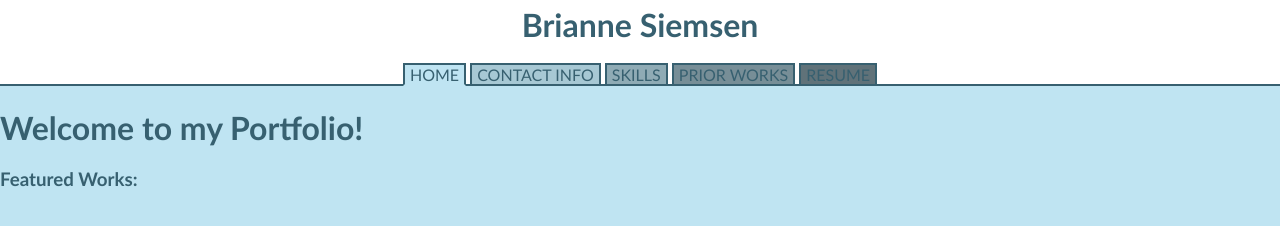
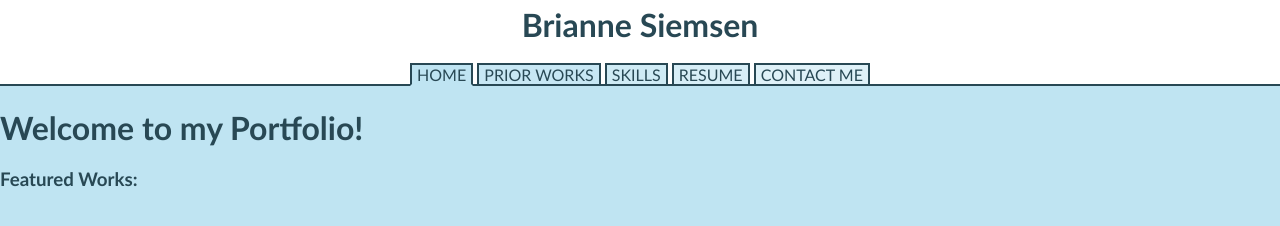
Before and after one commit to parsnippity/portfolio, a plain HTML site: page index.html in a window 1280 px wide. Drawn offline with Linux system fonts and the light colour scheme.

Commit message:
messed with colors

```diff
--- a/index.html
+++ b/index.html
@@ -17,17 +17,22 @@
     <div id="nav">
         <h1 id="name">Brianne Siemsen</h1>
         <a class="navClicks" id="homeClick" onclick="show(`home`)">HOME</a>
-        <a class="navClicks" id="contactClick" onclick="show(`contact`)">CONTACT INFO</a>
+        <a class="navClicks" id="worksClick" onclick="show(`works`)">PRIOR WORKS</a>
         <a class="navClicks" id="skillsClick" onclick="show(`skills`)">SKILLS</a>
-        <a class="navClicks" id="worksClick" onclick="show(`works`)">PRIOR WORKS</a>
         <a class="navClicks" id="resumeClick" onclick="show(`resume`)">RESUME</a>
+        <a class="navClicks" id="contactClick" onclick="show(`contact`)">CONTACT ME</a>
     </div>
     <div id="home" class="fade-in-text">
         <h1>Welcome to my Portfolio!</h1>
         <h3>Featured Works:</h3>
     </div>
-    <div id="contact" hidden>
-        <p>4810 W Paradise Ln, Glendale, AZ 85306 C: 602.607.2953 | E: briannesiemsen@gmail.com</p>
+    <div id="works" hidden>
+        <a href="https://parsnippity.github.io/breesbeads/">Bree's Beads</a>
+        <a href="https://parsnippity.github.io/picturegridproject/">Picture Grid Project</a>
+        <a href="https://parsnippity.github.io/calculator/">Calculator</a>
+        <a href="https://parsnippity.github.io/breadsticksrecipe/">Breadsticks Recipe</a>
+        <a href="https://parsnippity.github.io/TicTacToe/">Tic Tac Toe</a>
+        <a href="https://parsnippity.github.io/Brees-Pizza/">Bree's Pizza</a>
     </div>
     <div id="skills" hidden>
         <ul>
@@ -37,28 +42,28 @@
             <li>Knowledge of problem-solving and troubleshooting strategies applicable to software development</li>
             <li>Skilled in identifying errors in program modules</li>
             <li>Experience with version control systems</li>
+            <li>Knowledge of HTML5, CSS3, and JavaScript</li>
         </ul>
-    </div>
-    <div id="works" hidden>
-        <a href="https://parsnippity.github.io/breesbeads/">Bree's Beads</a>
-        <a href="https://parsnippity.github.io/picturegridproject/">Picture Grid Project</a>
-        <a href="https://parsnippity.github.io/calculator/">Calculator</a>
-        <a href="https://parsnippity.github.io/breadsticksrecipe/">Breadsticks Recipe</a>
-        <a href="https://parsnippity.github.io/TicTacToe/">Tic Tac Toe</a>
-        <a href="https://parsnippity.github.io/Brees-Pizza/">Bree's Pizza</a>
     </div>
     <div id="resume" hidden>
         <h3>Education</h3>
-        <h4>West-MEC Phoenix, AZ Expected Grad Date: May 2024 Coding Program</h4>
+        <h4>West-MEC Coding Program, Phoenix, AZ</h4>
+        <h4>Expected Grad Date: May 2024</h4>
         <p>This two-year interactive program prepares students for a career as a software developer. The program teaches students how to design and develop software, build apps for phones, tablets, websites, and write and test computer code.</p>
-        <h4>Arizona Virtual Academy Glendale, AZ Expected Grad Date: May 2024</h4>
+        <h4>Arizona Virtual Academy, Glendale, AZ</h4>
+        <h4>Expected Grad Date: May 2024</h4>
         <p>Relevant Coursework: Web Design, Game Design, Computer Literacy</p>
         <h3>Work Experience</h3>
-        <h4>City of Glendale Public Library Glendale, AZ 07/2022 - Present Teen Volunteer</h4>
+        <h4>City of Glendale Public Library, Glendale, AZ, Teen Volunteer</h4>
+        <h4>07/2022 - Present</h4>
         <p>Manned Summer Reading Program and shelved books</p>
         <h3>Extracurricular Activities</h3>
-        <h4>FBLA 08/2022 - Present</h4>
+        <h4>FBLA</h4>
+        <h4>08/2022 - Present</h4>
         <p>Member since 2022, E-Business submission for Regional Conference in progress</p>
+    </div>
+    <div id="contact" hidden>
+        <p>4810 W Paradise Ln, Glendale, AZ 85306 C: 602.607.2953 | E: briannesiemsen@gmail.com</p>
     </div>
     <script src="./index.js"></script>
 </body>
--- a/index.js
+++ b/index.js
@@ -1,6 +1,7 @@
-let bits = [{main: "home", click: "homeClick", color:"#bfe4f2", textColor: "#386373"}, {main: "contact", click: "contactClick", color: "#a7c8d4", textColor: "#294954"}, {main: "skills", click: "skillsClick", color: "#8fabb5", textColor: "#1A2E36"}, {main: "works", click: "worksClick", color: "#778e97", textColor: "#6FC2E3"}, {main: "resume", click: "resumeClick", color: "#607279", textColor: "#60A8C4"}];
+let bits = [{main: "home", click: "homeClick", color:"#bfe4f2", textColor: "#f1dff8"}, {main: "works", click: "worksClick", color: "#c7e7f4", textColor: "#eed7f7"}, {main: "skills", click: "skillsClick", color: "#cfebf5", textColor: "#ebcff5"}, {main: "resume", click: "resumeClick", color: "#d7eef7", textColor: "#e7c7f4"}, {main: "contact", click: "contactClick", color: "#dff1f8", textColor: "#e4bff2"}];
 let shown = bits[0];
 let current = bits[0];
+//B7E1F0
 
 function show(hi){
     for(let item of bits){
--- a/test.css
+++ b/test.css
@@ -2,26 +2,26 @@ body {
     background-color: rgb(191, 228, 242);
     font-family:'Gill Sans', 'Gill Sans MT', Calibri, 'Trebuchet MS', sans-serif;
     margin: 0px;
-    color: #376070;
+    color: #284854;
 }
 
 #nav {
     background-color: white;
-    color: #376070;
+    color: #284854;
     text-align: center;
     padding: 5px;
     position: sticky;
     padding-bottom: 0px;
-    border-bottom: 2px solid #376070;
+    border-bottom: 2px solid #284854;
 }
 
 .navClicks {
-    border-right: 2px solid #376070;
+    border-right: 2px solid #284854;
     padding-right: 5px;
     padding-left: 5px;
     text-decoration: none;
-    border-left: 2px solid #376070;
-    border-top: 2px solid #376070;
+    border-left: 2px solid #284854;
+    border-top: 2px solid #284854;
 }
 
 #homeClick {
@@ -29,24 +29,29 @@ body {
     border-bottom: 2px solid #bfe4f2;
 }
 
-#contactClick {
-    background-color: #a7c8d4;border-bottom: 2px solid #376070;
+#worksClick {
+    background-color: #c7e7f4;
+    border-bottom: 2px solid #284854;
 }
 
 #skillsClick {
-    background-color: #8fabb5;border-bottom: 2px solid #376070;
-}
-
-#worksClick {
-    background-color: #778e97;border-bottom: 2px solid #376070;
+    background-color: #cfebf5;
+    border-bottom: 2px solid #284854;
 }
 
 #resumeClick {
-    background-color: #607279;border-bottom: 2px solid #376070;
+    background-color: #d7eef7;
+    border-bottom: 2px solid #284854;
+}
+
+#contactClick {
+    background-color: #dff1f8;
+    border-bottom: 2px solid #284854;
 }
 
 #name {
     margin-top: 0px;
+    font-family: url(./Lobster/Lobster-Regular.ttf);
 }
 
 .fade-in-text {
```
Also changed, not shown: Lobster/Lobster-Regular.ttf (added), Lobster/OFL.txt (added), blueshades.PNG (added), bluetints.PNG (added).
